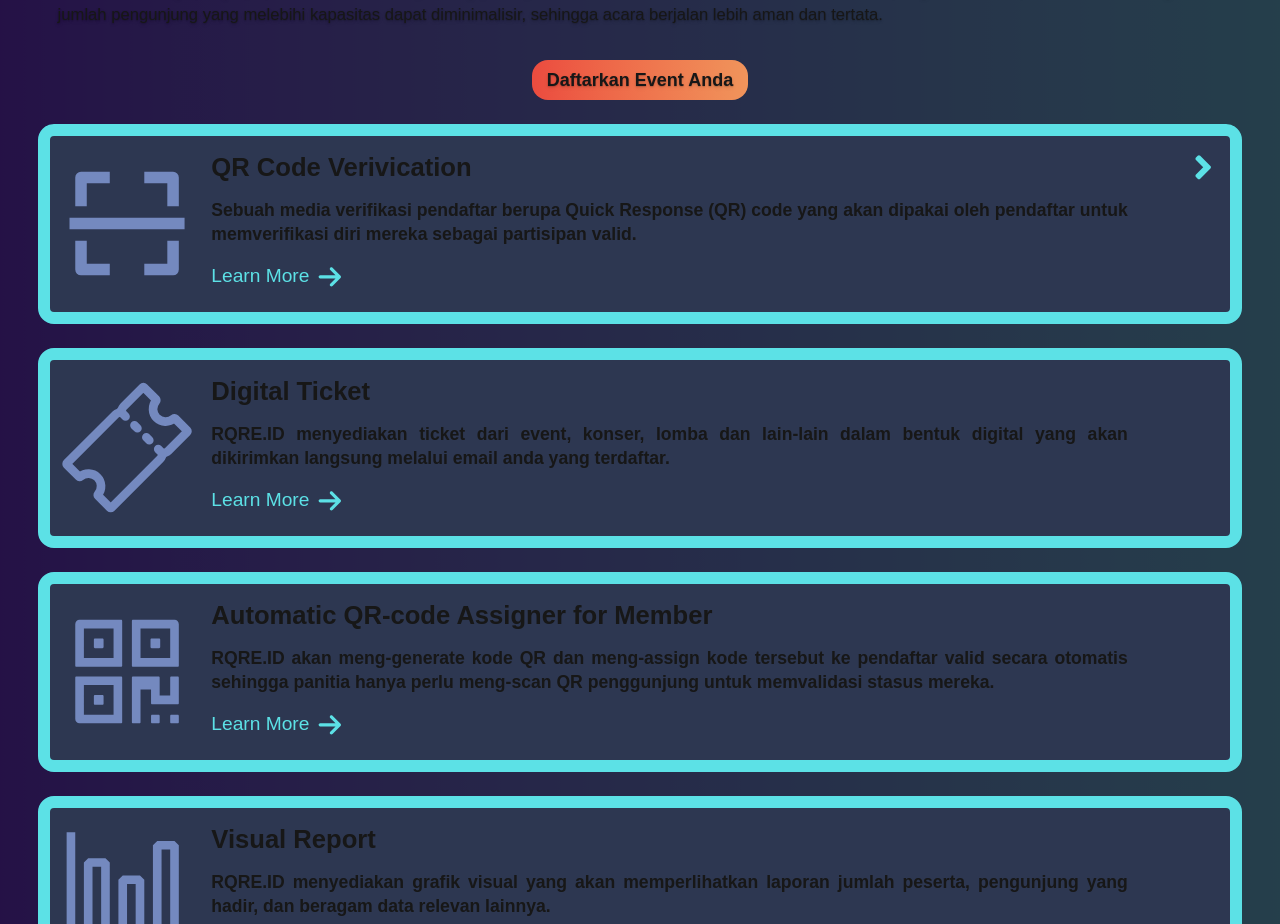
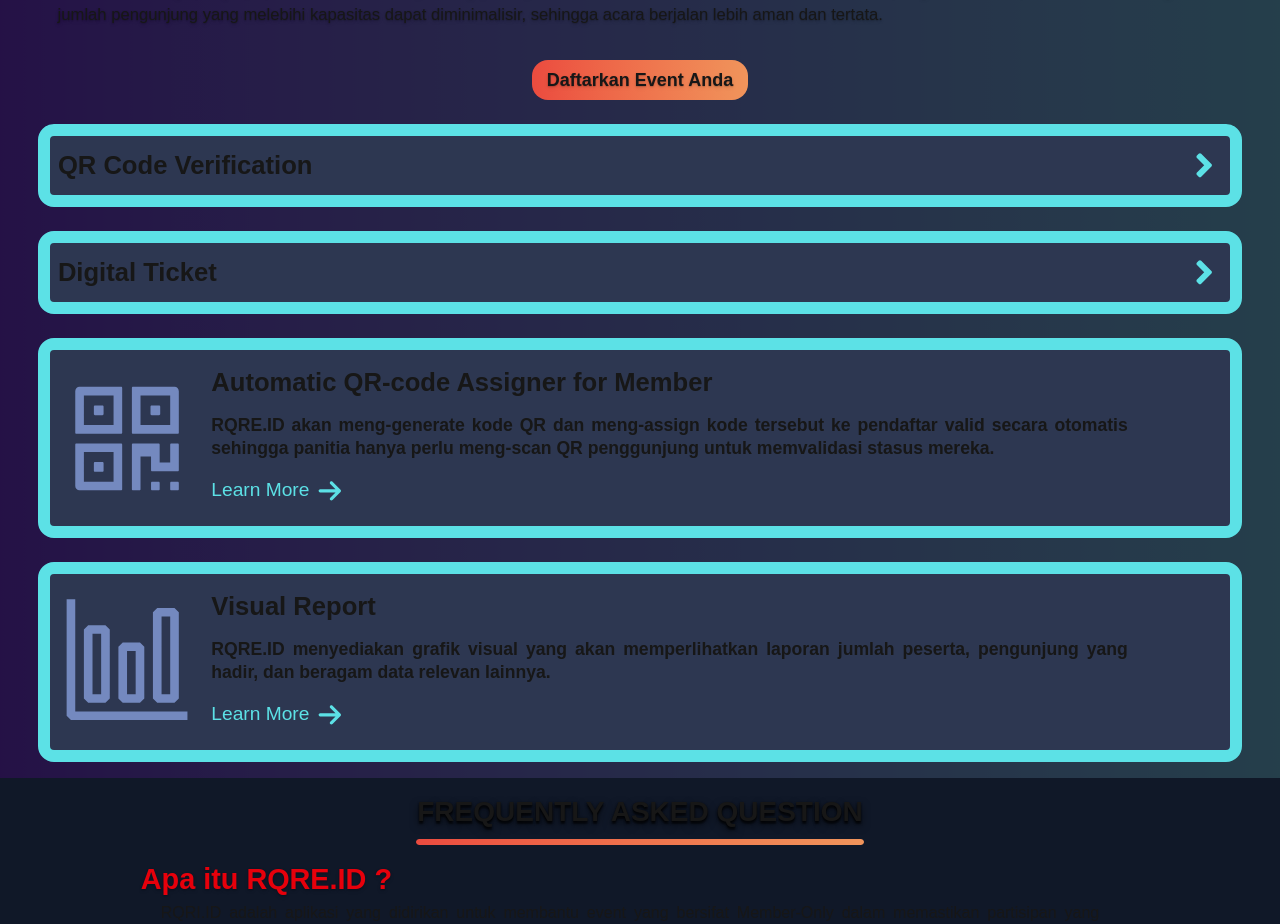
Before and after one commit to MuhReza-MN/Project-Magang-Industri, a Next.js app: page / in a window 1280 px wide. Shown: the part 1907-2831 px from the top of the page. Built offline with nearby package versions, Linux system fonts and the light colour scheme.

Commit message:
revisi3.2

```diff
--- a/src/app/HomeClient.tsx
+++ b/src/app/HomeClient.tsx
@@ -1,21 +1,30 @@
 "use client";
 
 import { useKeenSlider } from "keen-slider/react";
-import { useState } from "react";
-import { easeInOut, motion } from "framer-motion";
+import { useState, useRef, useEffect } from "react";
+import { easeInOut, motion, AnimatePresence } from "framer-motion";
 import { BiScan } from "react-icons/bi";
 import { IoTicketOutline } from "react-icons/io5";
 import { AiOutlineQrcode, AiOutlineMail } from "react-icons/ai";
 import { VscGraph } from "react-icons/vsc";
 import { FaArrowRight, FaWhatsapp } from "react-icons/fa6";
-import { FaAngleRight } from 'react-icons/fa';
+import { FaAngleRight, FaEllipsisH } from "react-icons/fa";
 import EventCard from "@/components/ui/card";
 import "keen-slider/keen-slider.min.css";
 
 export default function HomeClient() {
   const [currSlide, setCurrSlide] = useState(0);
   const [loaded, setLoaded] = useState(false);
-  const [isExpanded, setExpanded] = useState(false);
+  const [expandedCards, setExpandedCards] = useState({
+    scan: false,
+    ticket: false,
+    qr: false,
+    graph: false,
+  });
+
+  const toggleCard = (key: keyof typeof expandedCards) => {
+    setExpandedCards((prev) => ({ ...prev, [key]: !prev[key] }));
+  };
 
   const handleScroll = (id: string) => {
     const el = document.getElementById(id);
@@ -376,32 +385,63 @@
         <div className="flex flex-col justify-center items-center gap-4 lg:gap-6 w-full">
           <div className="flex flex-col gap-4 lg:gap-6 w-full md:w-[98%] 2xl:w-[80%]">
             <motion.div
+              onClick={() => toggleCard("scan")}
               initial="hidden"
               whileInView="visible"
               viewport={{ once: true, amount: 0.2 }}
               variants={flyVariants.downD1}
-              className="flex flex-row py-1 items-center h-fit lg:h-[clamp(12rem,25vh,80rem)] w-full bg-[#2d3751] rounded-[clamp(1rem,1vw,3rem)] border-5 lg:border-[clamp(0.75rem,0.75vw,1.25rem)] border-[#5ce1e6]"
+              className="flex flex-row py-1 items-center lg:items-start h-fit w-full bg-[#2d3751] rounded-[clamp(1rem,1vw,3rem)] border-5 lg:border-[clamp(0.75rem,0.75vw,1.25rem)] border-[#5ce1e6]"
             >
-              <div className="flex shrink-0 justify-center items-center overflow-hidden h-[100%] w-[25%] md:w-[13%] aspect-square">
-                <BiScan className="flex shrink-0 w-[90%] h-[90%] text-[#7489bf]" />
-              </div>
-              <div className="flex flex-col gap-1.5 md:gap-[clamp(0rem,1vw,2rem)] text-left h-[90%] w-full">
-                <div className="flex w-full h-fit justify-center items-center">
+              <motion.div
+                key="icon"
+                animate={{
+                  opacity: expandedCards.scan ? 1 : 0,
+                  y: expandedCards.scan ? 0 : -10,
+                  height: expandedCards.scan ? "auto" : 0,
+                }}
+                transition={{ layout: { duration: 0, ease: "linear" } }}
+                className={`flex justify-center items-center overflow-hidden aspect-square
+                  ${expandedCards.scan ? "w-[25%] md:w-[13%]" : "w-0"}
+                `}
+              >
+                <BiScan className="flex w-[90%] h-[90%] text-[#7489bf]" />
+              </motion.div>
+              <motion.div
+                layout
+                transition={{ layout: { duration: 0.25, ease: "linear" } }}
+                className="flex flex-col text-left w-full"
+              >
+                <div className="flex w-full h-fit justify-center items-center my-1 md:my-[clamp(0.25rem,0.5vw,1rem)]">
                   <h3 className="font-extrabold w-full text-[clamp(1rem,2vw,6rem)] md:ml-2 whitespace-normal break-words leading-5 md:leading-normal">
-                    QR Code Verivication
+                    QR Code Verification
                   </h3>
                   <motion.div
-                    onClick={() => setExpanded(!isExpanded)}
-                    animate={{ rotate: isExpanded ? 90 : 0 }}
-                    transition={{ duration: 0.2 , ease: "easeInOut" }}
-                    className="hidden md:flex mr-2 mt-1 md:mt-0 w-fit justify-center items-center">
-                    <FaAngleRight className="flex shrink-0 size-[clamp(2rem,3vw,10rem)] text-[#5ce1e6]"/>
+                    animate={{ rotate: expandedCards.scan ? 90 : 0 }}
+                    transition={{ duration: 0.25, ease: [0.45, 0, 0.55, 1] }}
+                    className="flex mr-[clamp(0.25rem,0.5vw,1rem)] mt-1 md:mt-0 w-fit justify-center items-center rounded-full hover:brightness-90 active:brightness-90 transition-colors duration-200 active:duration-25"
+                  >
+                    <FaAngleRight className="flex shrink-0 size-[clamp(1.5rem,3vw,10rem)] text-[#5ce1e6]" />
                   </motion.div>
                 </div>
+                <motion.div
+                  initial={false}
+                  animate={{
+                    height: expandedCards.scan ? "auto" : 0,
+                    opacity: expandedCards.scan ? 1 : 0,
+                  }}
+                  transition={{
+                    duration: expandedCards.scan ? 0.5 : 0.35,
+                    ease: expandedCards.scan
+                      ? [0.25, 0.1, 0.25, 1]
+                      : [0.55, 0.05, 0.55, 0.95],
+                  }}
+                  className="overflow-hidden"
+                >
+                  <div className=" flex flex-col gap-[clamp(1rem,1vw,3.5rem)] mt-1">
                     <h4 className="font-bold text-xs lg:text-[clamp(1.1rem,1vw,5rem)] text-pretty text-justify md:ml-2 mr-2 md:mr-[clamp(2rem,8vw,8rem)] ">
-                  Sebuah media verifikasi pendaftar berupa Quick Response (QR)
-                  code yang akan dipakai oleh pendaftar untuk memverifikasi diri
-                  mereka sebagai partisipan valid.
+                      Sebuah media verifikasi pendaftar berupa Quick Response
+                      (QR) code yang akan dipakai oleh pendaftar untuk
+                      memverifikasi diri mereka sebagai partisipan valid.
                     </h4>
                     <div className="flex shrink-0 align-bottom items-end h-[20%]">
                       <button
@@ -414,24 +454,67 @@
                     </div>
                   </div>
                 </motion.div>
+              </motion.div>
+            </motion.div>
             <motion.div
+              onClick={() => toggleCard("ticket")}
               initial="hidden"
               whileInView="visible"
               viewport={{ once: true, amount: 0.2 }}
               variants={flyVariants.downD1}
-              className="flex flex-row py-1 items-center h-fit lg:h-[clamp(12rem,25vh,80rem)] w-full bg-[#2d3751] rounded-[clamp(1rem,1vw,3rem)] border-5 lg:border-[clamp(0.75rem,0.75vw,1.25rem)] border-[#5ce1e6]"
+              className="flex flex-row py-1 items-center lg:items-start h-fit w-full bg-[#2d3751] rounded-[clamp(1rem,1vw,3rem)] border-5 lg:border-[clamp(0.75rem,0.75vw,1.25rem)] border-[#5ce1e6]"
             >
-              <div className="flex shrink-0 justify-center items-center overflow-hidden h-[100%] w-[25%] md:w-[13%] aspect-square">
-                <IoTicketOutline className="flex shrink-0 w-[90%] h-[90%] text-[#7489bf]" />
-              </div>
-              <div className="flex flex-col gap-1.5 md:gap-[clamp(0rem,1vw,2rem)] text-left h-[90%] w-full">
-                <h3 className="font-extrabold text-[clamp(1rem,2vw,6rem)] md:ml-2 whitespace-normal break-words leading-5 md:leading-normal">
+              <motion.div
+                key="icon"
+                animate={{
+                  opacity: expandedCards.ticket ? 1 : 0,
+                  y: expandedCards.ticket ? 0 : -10,
+                  height: expandedCards.ticket ? "auto" : 0,
+                }}
+                transition={{ layout: { duration: 0, ease: "linear" } }}
+                className={`flex justify-center items-center overflow-hidden aspect-square
+                  ${expandedCards.ticket ? "w-[25%] md:w-[13%]" : "w-0"}
+                `}
+              >
+                <IoTicketOutline className="flex w-[90%] h-[90%] text-[#7489bf]" />
+              </motion.div>
+
+              <motion.div
+                layout
+                transition={{ layout: { duration: 0.25, ease: "linear" } }}
+                className="flex flex-col text-left w-full"
+              >
+                <div className="flex w-full h-fit justify-center items-center my-1 md:my-[clamp(0.25rem,0.5vw,1rem)]">
+                  <h3 className="font-extrabold w-full text-[clamp(1rem,2vw,6rem)] md:ml-2 whitespace-normal break-words leading-5 md:leading-normal">
                     Digital Ticket
                   </h3>
+                  <motion.div
+                    animate={{ rotate: expandedCards.ticket ? 90 : 0 }}
+                    transition={{ duration: 0.25, ease: [0.45, 0, 0.55, 1] }}
+                    className="flex mr-[clamp(0.25rem,0.5vw,1rem)] mt-1 md:mt-0 w-fit justify-center items-center rounded-full hover:brightness-90 active:brightness-90 transition-colors duration-200 active:duration-25"
+                  >
+                    <FaAngleRight className="flex shrink-0 size-[clamp(1.5rem,3vw,10rem)] text-[#5ce1e6]" />
+                  </motion.div>
+                </div>
+                <motion.div
+                  initial={false}
+                  animate={{
+                    height: expandedCards.ticket ? "auto" : 0,
+                    opacity: expandedCards.ticket ? 1 : 0,
+                  }}
+                  transition={{
+                    duration: expandedCards.ticket ? 0.5 : 0.35,
+                    ease: expandedCards.ticket
+                      ? [0.25, 0.1, 0.25, 1]
+                      : [0.55, 0.05, 0.55, 0.95],
+                  }}
+                  className="overflow-hidden"
+                >
+                  <div className=" flex flex-col gap-[clamp(1rem,1vw,3.5rem)] mt-1">
                     <h4 className="font-bold text-xs lg:text-[clamp(1.1rem,1vw,5rem)] text-pretty text-justify md:ml-2 mr-2 md:mr-[clamp(2rem,8vw,8rem)] ">
                       RQRE.ID menyediakan ticket dari event, konser, lomba dan
-                  lain-lain dalam bentuk digital yang akan dikirimkan langsung
-                  melalui email anda yang terdaftar.
+                      lain-lain dalam bentuk digital yang akan dikirimkan
+                      langsung melalui email anda yang terdaftar.
                     </h4>
                     <div className="flex shrink-0 align-bottom items-end h-[20%]">
                       <button
@@ -443,6 +526,8 @@
                       </button>
                     </div>
                   </div>
+                </motion.div>
+              </motion.div>
             </motion.div>
           </div>
           <div className="flex flex-col gap-4 lg:gap-6 w-full md:w-[98%] 2xl:w-[80%]">
--- a/src/components/ui/expandImgBtn.tsx
+++ b/src/components/ui/expandImgBtn.tsx
@@ -78,7 +78,7 @@
                 animate={{ opacity: 1, y: 0 }}
                 exit={{ opacity: 0, y: 50 }}
                 transition={{ duration: 0.4, ease: "easeInOut" }}
-                className="relative w-full max-h-screen flex flex-col items-center justify-center overflow-y-auto p-4"
+                className="relative w-[98%] md:max-h-screen flex flex-col items-center justify-center overflow-y-auto overflow-x-hidden p-4"
               >
                 <div className="flex flex-col items-center justify-center bg-white rounded-[clamp(0.5rem,1vw,1.5rem)] p-[clamp(0.01rem,0.5vw,1.5rem)] shadow-lg z-50 mt-[clamp(0.01rem,1.2vw,200rem)] w-[105%] md:w-[97%] relative">
                   <div className="relative flex items-center justify-center rounded-[clamp(0.5rem,1vw,1.5rem)] w-full h-[80vh] md:h-[clamp(10rem,41vw,200rem)] border-4 border-gray-100/70 overflow-hidden bg-gray-100/70 ">
```
Also changed, not shown: revisi.txt. Lines whose indentation alone changed are shown as unchanged.
